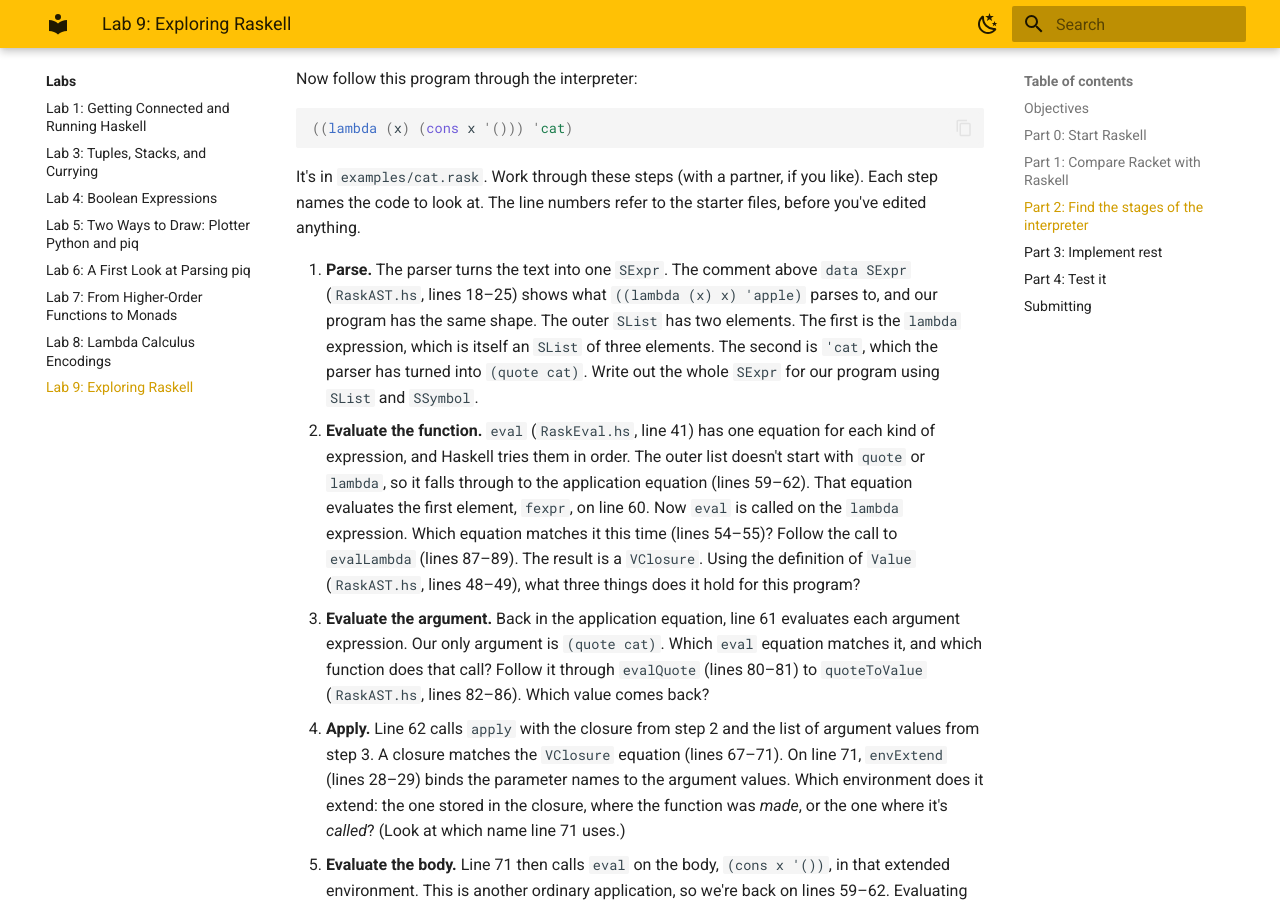
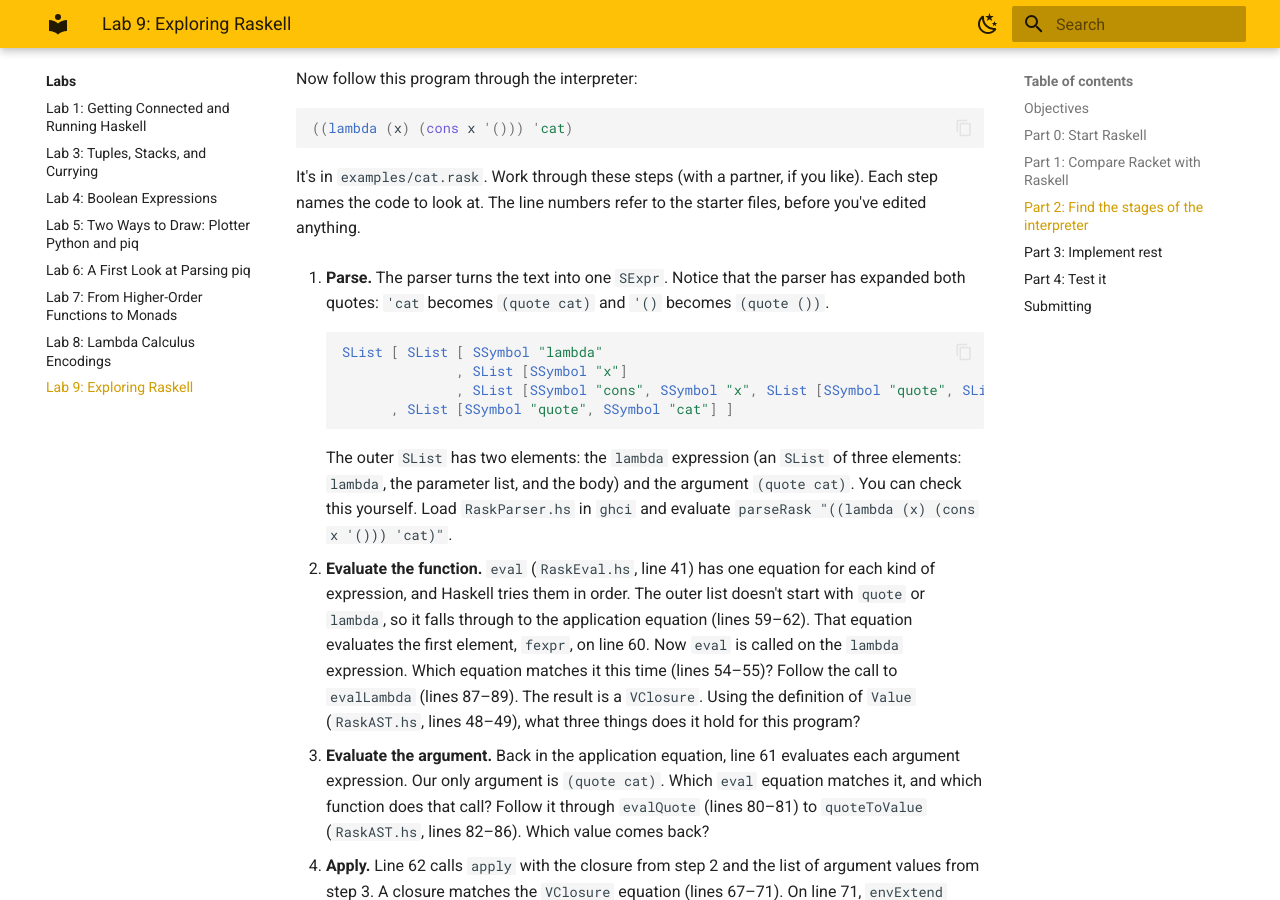
Before and after one commit to lbang-hmc/cs-131-website, an MkDocs documentation site: the page built from content/labs/lab09.md, in a window 1280 px wide and 900 px high, scrolled down 3060 px. Built offline with MkDocs 1.6.1 and Material for MkDocs 9.7.7, drawn with Linux system fonts in a browser that asks for light colours.

Commit message:
Lab 09: give the parsed SExpr in the trace instead of asking for it
Co-Authored-By: Claude Opus 5.5 <noreply@anthropic.com>

````diff
--- a/content/labs/lab09.md
+++ b/content/labs/lab09.md
@@ -111,7 +111,17 @@ Now follow this program through the interpreter:
 
 It's in `examples/cat.rask`. Work through these steps (with a partner, if you like). Each step names the code to look at. The line numbers refer to the starter files, before you've edited anything.
 
-1. **Parse.** The parser turns the text into one `SExpr`. The comment above `data SExpr` (`RaskAST.hs`, lines 18–25) shows what `((lambda (x) x) 'apple)` parses to, and our program has the same shape. The outer `SList` has two elements. The first is the `lambda` expression, which is itself an `SList` of three elements. The second is `'cat`, which the parser has turned into `(quote cat)`. Write out the whole `SExpr` for our program using `SList` and `SSymbol`.
+1. **Parse.** The parser turns the text into one `SExpr`. Notice that the parser has expanded both quotes: `'cat` becomes `(quote cat)` and `'()` becomes `(quote ())`.
+
+    ```haskell
+    SList [ SList [ SSymbol "lambda"
+                  , SList [SSymbol "x"]
+                  , SList [SSymbol "cons", SSymbol "x", SList [SSymbol "quote", SList []]] ]
+          , SList [SSymbol "quote", SSymbol "cat"] ]
+    ```
+
+    The outer `SList` has two elements: the `lambda` expression (an `SList` of three elements: `lambda`, the parameter list, and the body) and the argument `(quote cat)`. You can check this yourself. Load `RaskParser.hs` in `ghci` and evaluate `parseRask "((lambda (x) (cons x '())) 'cat)"`.
+
 2. **Evaluate the function.** `eval` (`RaskEval.hs`, line 41) has one equation for each kind of expression, and Haskell tries them in order. The outer list doesn't start with `quote` or `lambda`, so it falls through to the application equation (lines 59–62). That equation evaluates the first element, `fexpr`, on line 60. Now `eval` is called on the `lambda` expression. Which equation matches it this time (lines 54–55)? Follow the call to `evalLambda` (lines 87–89). The result is a `VClosure`. Using the definition of `Value` (`RaskAST.hs`, lines 48–49), what three things does it hold for this program?
 3. **Evaluate the argument.** Back in the application equation, line 61 evaluates each argument expression. Our only argument is `(quote cat)`. Which `eval` equation matches it, and which function does that call? Follow it through `evalQuote` (lines 80–81) to `quoteToValue` (`RaskAST.hs`, lines 82–86). Which value comes back?
 4. **Apply.** Line 62 calls `apply` with the closure from step 2 and the list of argument values from step 3. A closure matches the `VClosure` equation (lines 67–71). On line 71, `envExtend` (lines 28–29) binds the parameter names to the argument values. Which environment does it extend: the one stored in the closure, where the function was *made*, or the one where it's *called*? (Look at which name line 71 uses.)
````
